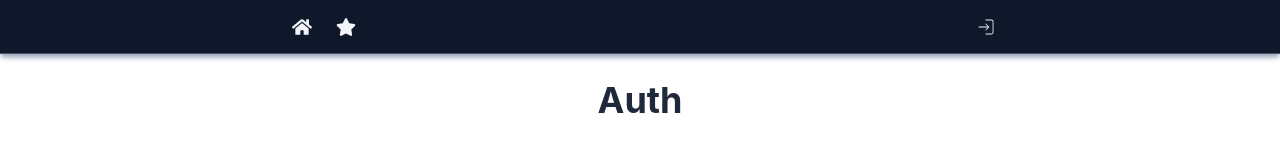
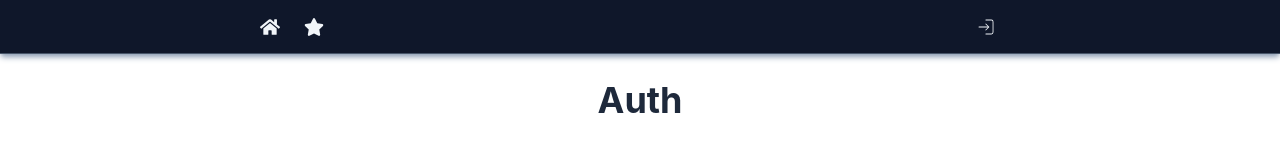
Before and after one commit to arvinbuid/react-movie-app, a React (Vite) app: page /auth in a window 1280 px wide. Shown: the top 160 px of the page. Built offline with nearby package versions, Linux system fonts and the light colour scheme.

Commit message:
Removed padding inside left section in navbar and create a boilerplate inside src/auth/index.tsx.

```diff
--- a/src/components/navbar.tsx
+++ b/src/components/navbar.tsx
@@ -7,7 +7,7 @@ export const Navbar = () => {
   return (
     <nav className='fixed top-0 left-0 right-0 h-[54px] bg-slate-900 border-b border-slate-600 shadow-md    shadow-slate-400'>
       <div className='w-full h-full'>
-        <ul className='flex gap-6 items-center m-auto h-full max-w-[760px] pl-8'>
+        <ul className='flex gap-6 items-center m-auto h-full max-w-[760px]'>
           {/* left */}
           <div className='flex flex-1 gap-6'>
             {/* Home */}
--- a/src/pages/auth/index.tsx
+++ b/src/pages/auth/index.tsx
@@ -0,0 +1,5 @@
+const Auth = () => {
+  return <div></div>;
+};
+
+export default Auth;
```
